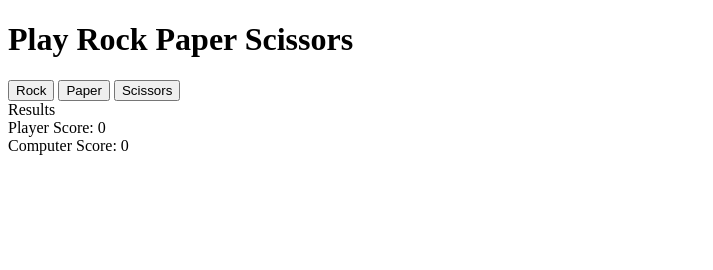
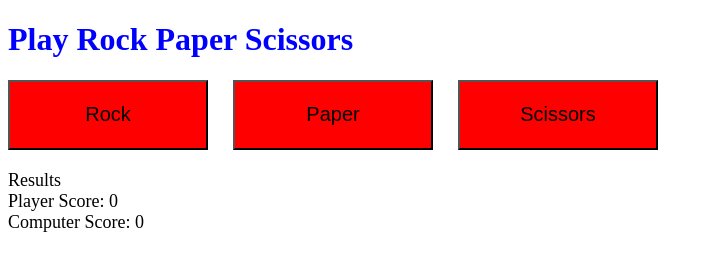
Before and after one commit to ryant4/rockps, a plain HTML site: page index.html in a window 1280 px wide. Shown: the whole page, without its empty margins (0-713 px from the left). Drawn offline with Linux system fonts and the light colour scheme.

Commit message:
Add style sheet and styles

```diff
--- a/index.html
+++ b/index.html
@@ -4,6 +4,7 @@
     <meta charset="UTF-8">
     <meta http-equiv="X-UA-Compatible" content="IE=edge">
     <meta name="viewport" content="width=device-width, initial-scale=1.0">
+    <link rel="stylesheet" href="styles.css">
     <title>Rock Paper Scissors</title>
 </head>
 <body">
@@ -11,16 +12,16 @@
 
     <div class="gameon">
 
-        <button id="rock-btn" class="gameon">Rock</button>
+        <button id="rock-btn">Rock</button>
         <button id="paper-btn">Paper</button>
         <button id="scissors-btn">Scissors</button>
 
     </div>
 
-    <div id="results" class="gameon">Results</div>
-        <div id="pscore" class="gameon">Player Score: 0</div>
-        <div id="cscore" class="gameon">Computer Score: 0</div>
-
+    <div id="results">Results
+        <div id="pscore">Player Score: 0</div>
+        <div id="cscore" class=>Computer Score: 0</div>
+    </div>
 
     <div id="lastgameresult"></div>
 
--- /dev/null
+++ b/styles.css
@@ -0,0 +1,34 @@
+
+h1 {
+    color:blue;
+
+}
+
+button {
+    width: 200px;
+    height: 70px;
+    background-color: red;
+    color: black;
+    font-size: 20px;
+}
+
+button:hover{
+    background-color: azure;
+}
+
+.gameon {
+    display: flex;
+    flex-direction: row;
+    gap: 25px;
+    margin-bottom: 20px;
+}
+
+#results {
+    font-size: large;
+
+}
+
+#lastgameresult {
+    margin-top: 35px;
+    font-size: large;
+}
```
